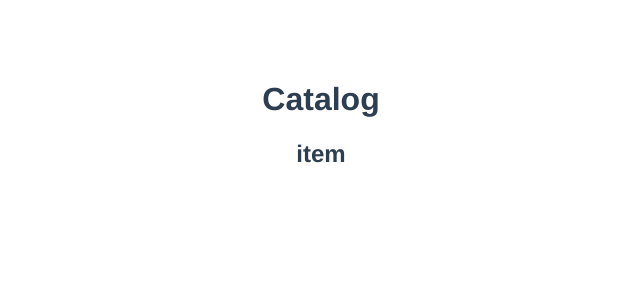
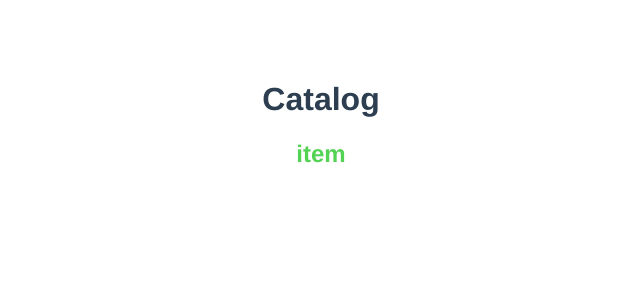
Before and after one commit to worldofakk/game-store, a Vue app: page /#/cart in a window 1280 px wide. Before the commit this address led to /. Shown: the top 300 px of the page, without its empty margins (319-959 px from the left). Built offline with nearby package versions, Linux system fonts and the light colour scheme.

Commit message:
added styles variables global registration

```diff
--- a/package.json
+++ b/package.json
@@ -21,7 +21,7 @@
     "eslint": "^6.7.2",
     "eslint-plugin-vue": "^6.2.2",
     "node-sass": "^4.14.1",
-    "sass-loader": "^10.0.2",
+    "sass-loader": "^7.1.0",
     "vue-template-compiler": "^2.6.11"
   },
   "eslintConfig": {
--- a/src/assets/style/_variables.scss
+++ b/src/assets/style/_variables.scss
@@ -0,0 +1 @@
+$green: rgb(83, 211, 83);
--- a/src/components/catalog/v-catalog-item.vue
+++ b/src/components/catalog/v-catalog-item.vue
@@ -15,5 +15,7 @@ export default {
 </script>
 
 <style lang="scss" scoped>
-
+    h2 {
+        color: $green;
+    }
 </style>
--- a/vue.config.js
+++ b/vue.config.js
@@ -0,0 +1,9 @@
+module.exports = {
+    css: {
+      loaderOptions: {
+        sass: {
+          data: `@import "@/assets/style/main.scss";`
+        },
+      }
+    }
+  }
```
Also changed, not shown: 1 other file (tests, documents, lock files or other folders).
